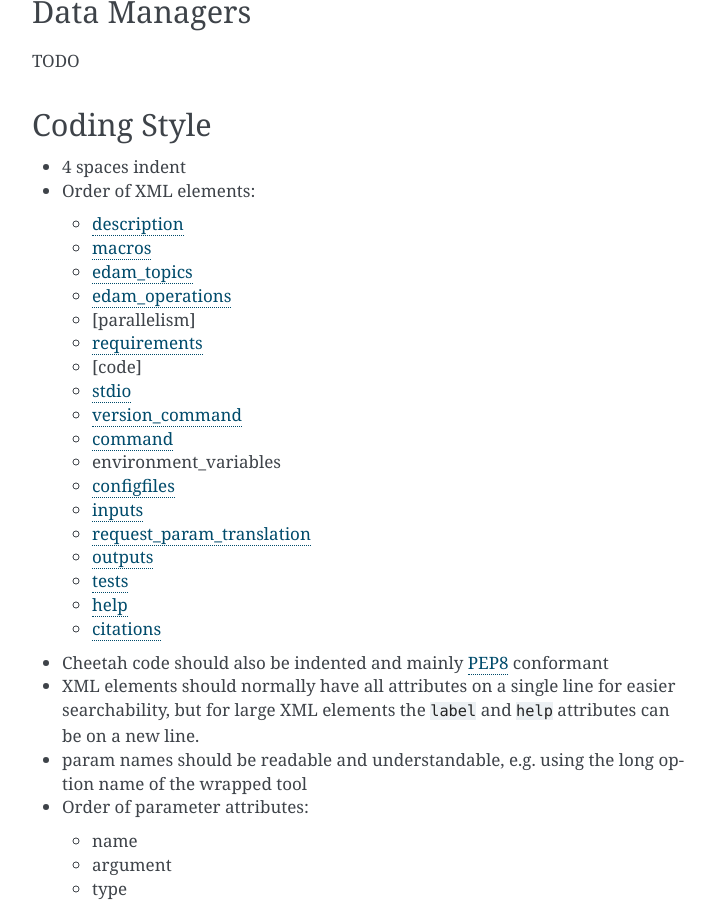
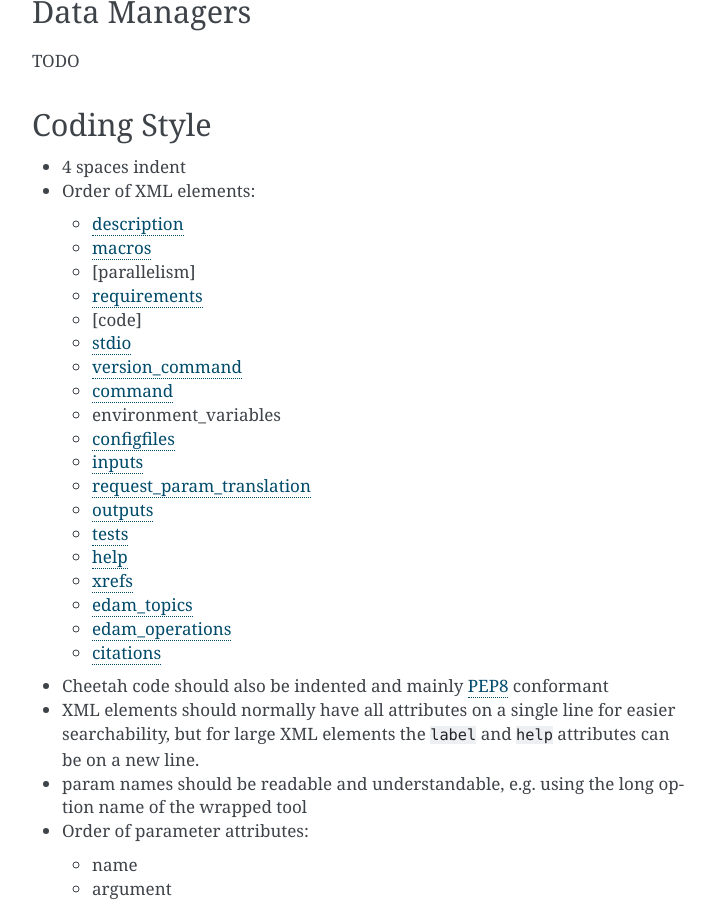
Before and after one commit to galaxy-iuc/standards, a Sphinx documentation site: the page built from docs/best_practices/tool_xml.rst, in a window 1280 px wide and 900 px high, scrolled down 5802 px. Shown: the whole window, without its empty margins (388-1097 px from the left). Built offline with Sphinx 7.4.7, drawn with Linux system fonts in a browser that asks for light colours; part of the change alters nothing that is shown.

Commit message:
Suggestion for an order of IDs/links annotations
And added the missing `xrefs`.
This is based on a chat with @bgruening in winter 2020, and is also what I've been following when annotating example IUC tools.
If the order should be changed as suggested, it might be good to also change it in https://docs.galaxyproject.org/en/latest/dev/schema.html.

```diff
--- a/docs/best_practices/tool_xml.rst
+++ b/docs/best_practices/tool_xml.rst
@@ -289,8 +289,6 @@ Coding Style
 
   * `description`_
   * `macros`_
-  * `edam_topics`_
-  * `edam_operations`_
   * [parallelism]
   * `requirements`_
   * [code]
@@ -304,6 +302,9 @@ Coding Style
   * `outputs`_
   * `tests`_
   * `help`_
+  * `xrefs`_
+  * `edam_topics`_
+  * `edam_operations`_
   * `citations`_
 
 * Cheetah code should also be indented and mainly `PEP8`_ conformant
@@ -330,8 +331,6 @@ Coding Style
 
 .. _description: https://docs.galaxyproject.org/en/latest/dev/schema.html#tool-description
 .. _macros: https://docs.galaxyproject.org/en/latest/dev/schema.html#tool-macros
-.. _edam_topics: https://docs.galaxyproject.org/en/latest/dev/schema.html#tool-edam-topics
-.. _edam_operations: https://docs.galaxyproject.org/en/latest/dev/schema.html#tool-edam-operations
 .. _requirements: https://docs.galaxyproject.org/en/latest/dev/schema.html#tool-requirements
 .. _stdio: https://docs.galaxyproject.org/en/latest/dev/schema.html#tool-stdio
 .. _version_command: https://docs.galaxyproject.org/en/latest/dev/schema.html#tool-version-command
@@ -342,6 +341,9 @@ Coding Style
 .. _outputs: https://docs.galaxyproject.org/en/latest/dev/schema.html#tool-outputs
 .. _tests: https://docs.galaxyproject.org/en/latest/dev/schema.html#tool-tests
 .. _help: https://docs.galaxyproject.org/en/latest/dev/schema.html#tool-help
+.. _xrefs: https://docs.galaxyproject.org/en/latest/dev/schema.html#tool-xrefs
+.. _edam_topics: https://docs.galaxyproject.org/en/latest/dev/schema.html#tool-edam-topics
+.. _edam_operations: https://docs.galaxyproject.org/en/latest/dev/schema.html#tool-edam-operations
 .. _citations: https://docs.galaxyproject.org/en/latest/dev/schema.html#tool-citations
 .. _bedtools: http://bedtools.readthedocs.org/en/latest/content/tools/slop.html
 .. _slop: https://github.com/galaxyproject/tools-iuc/blob/master/tools/bedtools/slopBed.xml
```
